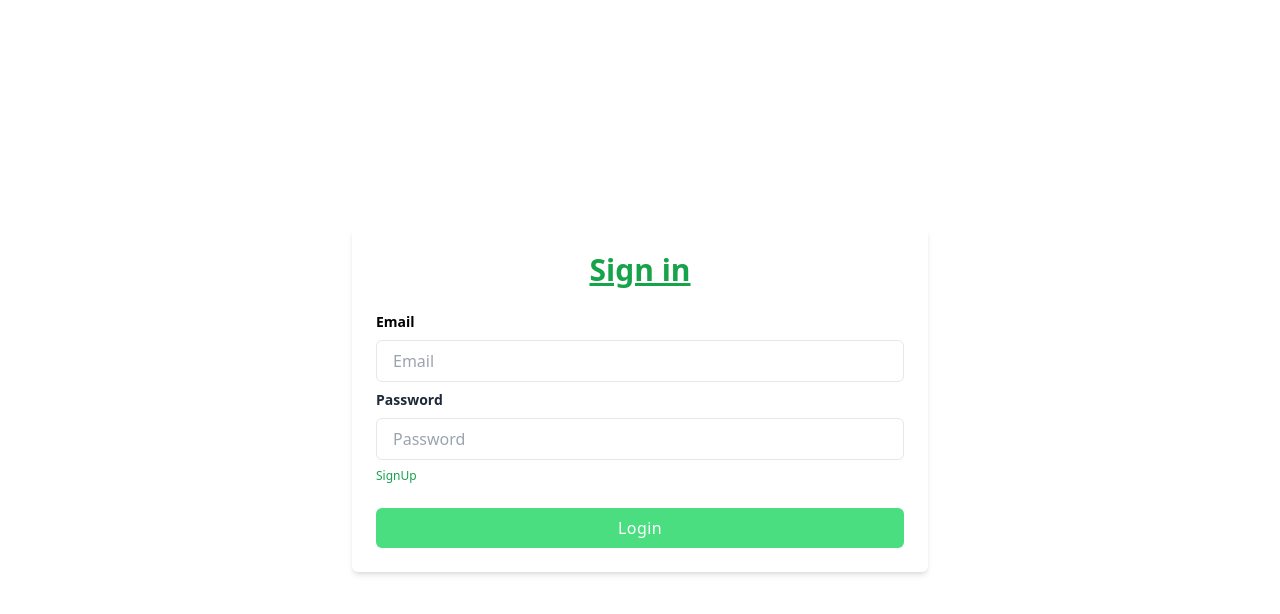
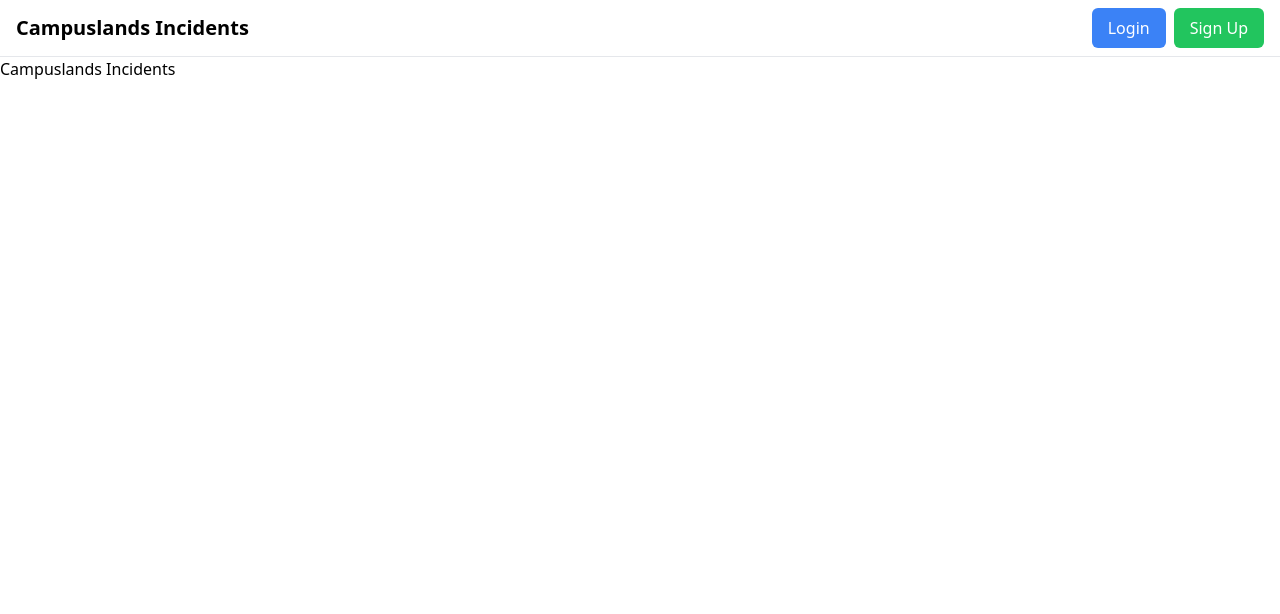
Before and after one commit to AoKuangg/Filtro-Incidencias-React, a React (Vite) app: page / in a window 1280 px wide. Shown: the top 614 px of the page. Built offline with nearby package versions, Linux system fonts and the light colour scheme.

Commit message:
feat: :sparkles: Added the changes to links, to make everything fucnional again

```diff
--- a/src/App.jsx
+++ b/src/App.jsx
@@ -3,13 +3,15 @@
 import LogIn from "./components/Login";
 import Register from "./components/Register";
 import Home from "./components/Home";
+import LandingPage from "./components/pages/LandingPage";
 
 export default function App() {
   return (
     <>
       <Router>
         <Routes>
-          <Route path="/" element={<LogIn />} />
+          <Route path="/" element={<LandingPage/>}/>
+          <Route path="/SignIn" element={<LogIn />} />
           <Route path="/signUp" element={<Register />} />
           <Route path="/home" element={<Home />} />
         </Routes>
--- a/src/components/Register.jsx
+++ b/src/components/Register.jsx
@@ -109,7 +109,7 @@
               </select>
             </div>
             <Link
-              to="/"
+              to="/SignIn"
               className="block text-xs text-green-600 hover:underline"
             >
               SignIn
```
